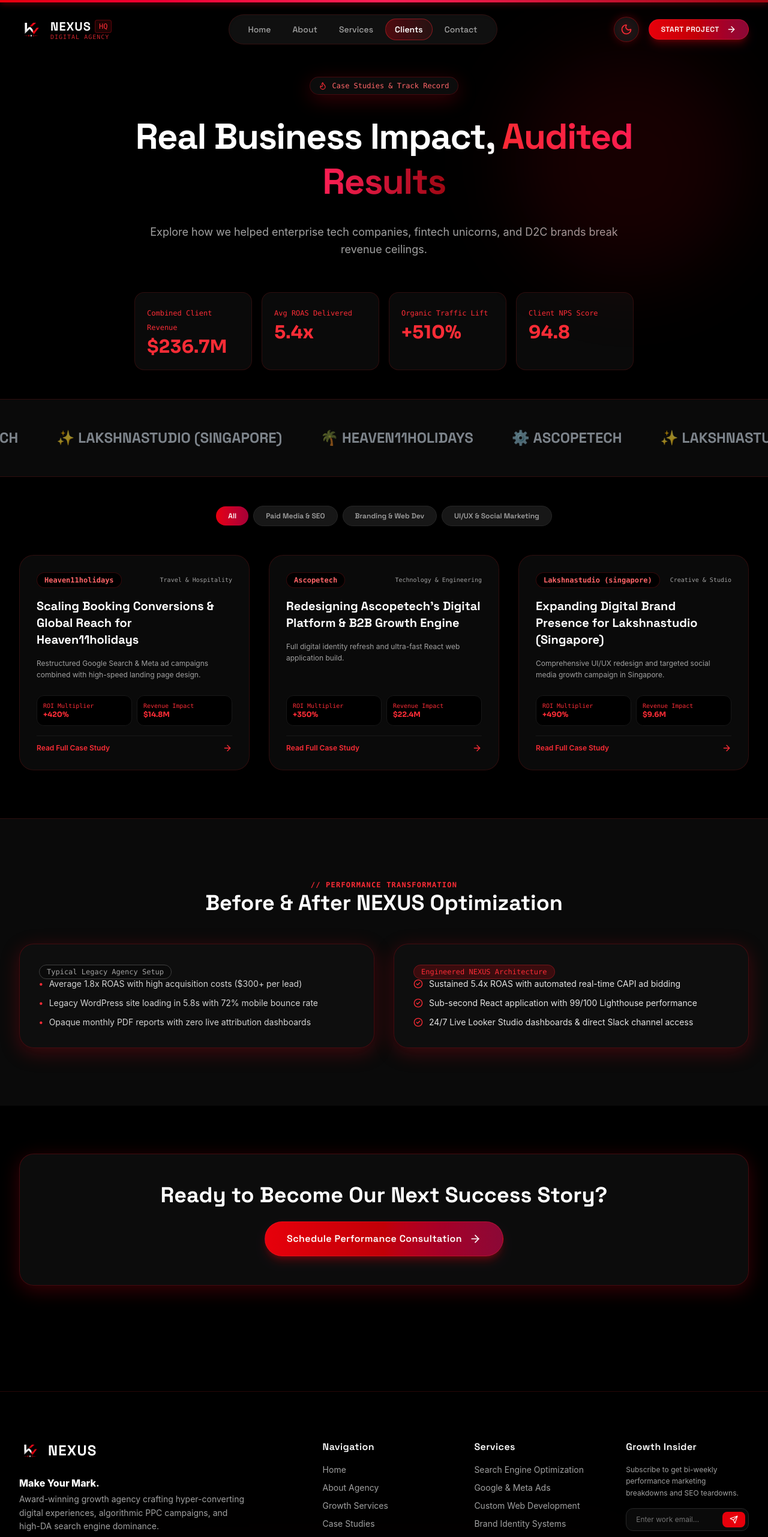
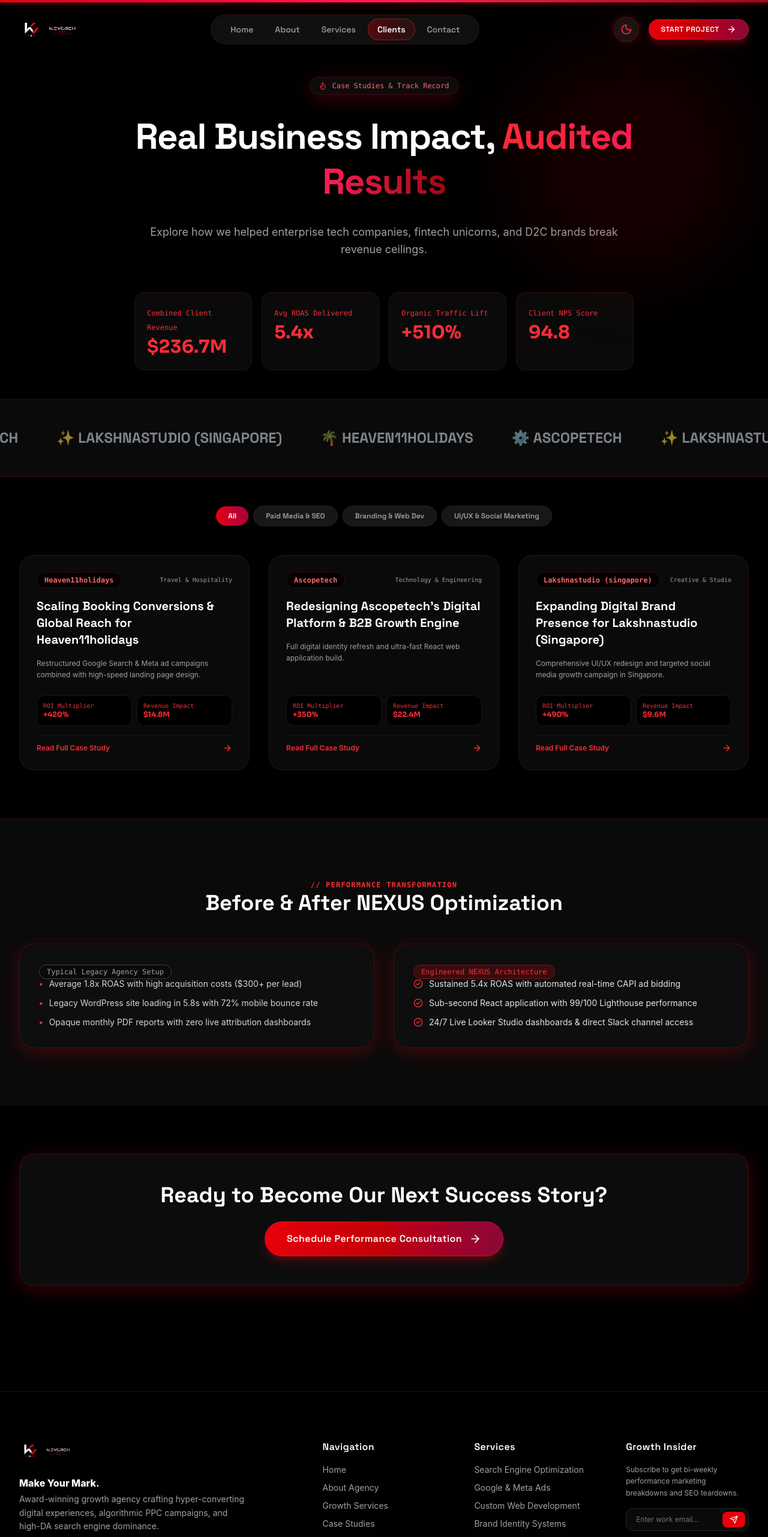
Before and after one commit to mythilijaikumar2-crypto/new-web-site-, a React (Vite) app: page /clients in a window 1280 px wide. Shown: the top 2562 px of the page at 60% size. Built offline with nearby package versions, Linux system fonts and the light colour scheme.

Commit message:
Replace NEXUS HQ text with logo8.png brand image in Navbar and Footer

```diff
--- a/src/components/Footer.tsx
+++ b/src/components/Footer.tsx
@@ -2,6 +2,7 @@ import React, { useState } from 'react';
 import { NavLink } from 'react-router-dom';
 import { ArrowUp, Send, Check, ShieldCheck, Mail } from 'lucide-react';
 import logoImg from '../assets/logo icon 3.png';
+import logo8Img from '../assets/logo8.png';
 import { useTheme } from '../context/ThemeContext';
 
 interface IconProps { className?: string }
@@ -67,15 +68,19 @@ export const Footer: React.FC = () => {
 
           {/* Column 1: Brand & Availability */}
           <div className="lg:col-span-2 flex flex-col gap-6">
-            <div className="flex items-center gap-3">
+            <div className="flex items-center gap-2">
               <img
                 src={logoImg}
-                alt="KEVORCH Logo"
+                alt="KEVORCH Icon"
                 className="w-9 h-9 object-contain"
               />
-              <span className={`font-heading font-extrabold text-2xl tracking-wider ${
-                isDark ? 'text-white' : 'text-neutral-900'
-              }`}>NEXUS</span>
+              <img
+                src={logo8Img}
+                alt="KEVORCH"
+                className={`h-7 object-contain ${
+                  isDark ? 'brightness-100' : 'brightness-0'
+                }`}
+              />
             </div>
 
             <p className="text-sm max-w-sm leading-relaxed">
--- a/src/components/Navbar.tsx
+++ b/src/components/Navbar.tsx
@@ -3,6 +3,7 @@ import { NavLink, useLocation, useNavigate } from 'react-router-dom';
 import { motion, AnimatePresence } from 'framer-motion';
 import { Menu, X, ArrowRight, PhoneCall } from 'lucide-react';
 import logoImg from '../assets/logo icon 3.png';
+import logo8Img from '../assets/logo8.png';
 import { MagneticButton } from './MagneticButton';
 import { ThemeToggle } from './ThemeToggle';
 import { useTheme } from '../context/ThemeContext';
@@ -45,24 +46,19 @@ export const Navbar: React.FC = () => {
     >
       <div className="max-w-7xl mx-auto px-4 sm:px-6 lg:px-8 flex items-center justify-between">
         {/* Brand Logo */}
-        <NavLink to="/" className="flex items-center gap-3 group relative z-50">
+        <NavLink to="/" className="flex items-center gap-2 group relative z-50">
           <img
             src={logoImg}
-            alt="KEVORCH Logo"
+            alt="KEVORCH Icon"
             className="w-10 h-10 object-contain group-hover:scale-110 transition-transform duration-300"
           />
-          <div className="flex flex-col">
-            <span className={`font-heading font-extrabold text-xl tracking-wider flex items-center gap-1.5 transition-colors duration-300 ${
-              isDark ? 'text-white' : 'text-neutral-900'
-            }`}>
-              NEXUS <span className={`text-xs font-mono font-normal tracking-normal uppercase px-1.5 py-0.5 rounded ${
-                isDark ? 'text-red-500 bg-red-950/40 border border-red-800/50' : 'text-slate-900 bg-stone-100 border border-stone-300'
-              }`}>HQ</span>
-            </span>
-            <span className={`text-[10px] tracking-widest uppercase font-mono -mt-1 ${
-              isDark ? 'text-red-500/80' : 'text-stone-500'
-            }`}>Digital Agency</span>
-          </div>
+          <img
+            src={logo8Img}
+            alt="KEVORCH Logo"
+            className={`h-8 object-contain transition-all duration-300 group-hover:opacity-80 ${
+              isDark ? 'brightness-100' : 'brightness-0'
+            }`}
+          />
         </NavLink>
 
         {/* Desktop Navigation */}
```
Also changed, not shown: src/assets/logo8.png (added).
